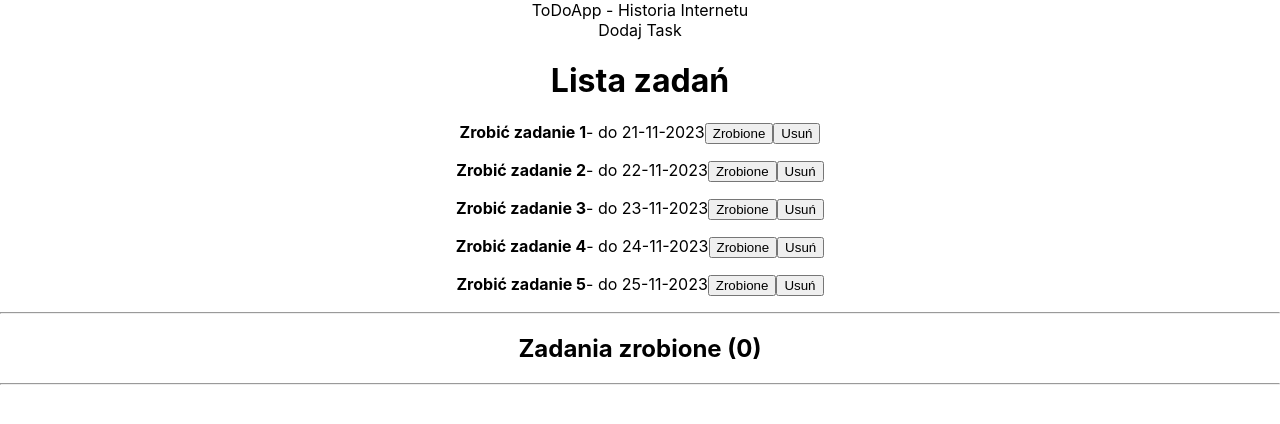
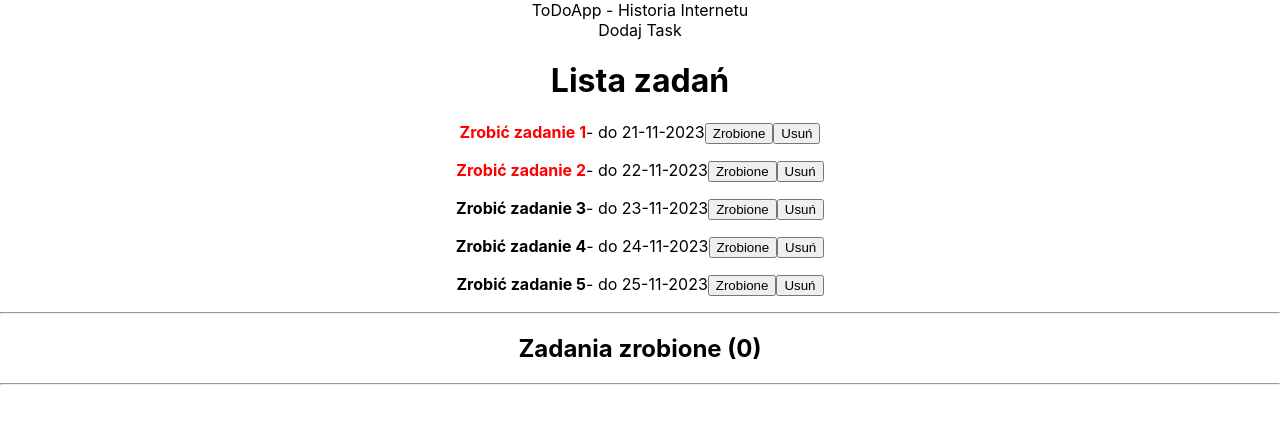
Before and after one commit to msierka/ToDoApp, a React (Create React App) app: page / in a window 1280 px wide. Shown: the top 424 px of the page. Built offline with nearby package versions, Linux system fonts and the light colour scheme.

Commit message:
giving style to important tasks

```diff
--- a/src/components/Task.js
+++ b/src/components/Task.js
@@ -1,17 +1,30 @@
 import React from 'react';
 
 const Task = (props) => {
-    const {text, date, id} = props.task;
-
+    const {text, date, id,active, priorytet, finishDate} = props.task;
+    const style ={
+        color: 'red'
+    }
+    if(active){
     return (
         <p>
-        <strong>{text}</strong>- do {date}
+        <strong style={priorytet ? style : null}>{text}</strong>- do {date}
         <button onClick={() => props.changeTask(id)}> Zrobione</button>
         <button onClick={() => props.deleteTask(id)}> Usuń</button>
 
         </p>
 
     );
+    } else {
+        const finish = new Date(finishDate).toLocaleDateString()
+        return (
+            <p>
+            {text}- do {date} <br/>
+            <em>Wykonano: {finish}</em>
+            </p>
+
+        );
+    }
 }
 
 export default Task;
```
